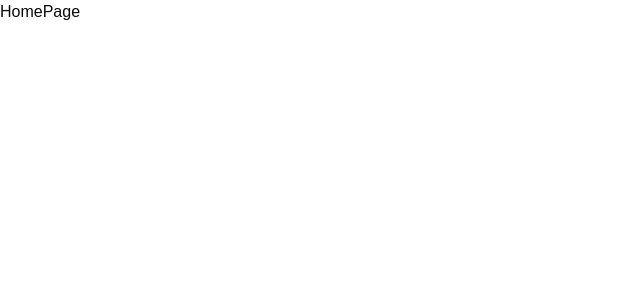
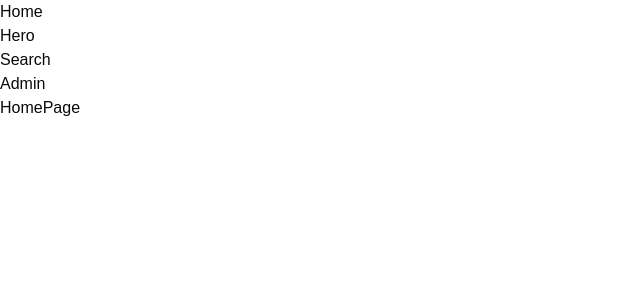
Before and after one commit to fabsotom97/heroes-app-spa, a React (Vite) app: page / in a window 1280 px wide. Shown: the top 300 px of the page, without its empty margins (0-640 px from the left). Built offline with nearby package versions, Linux system fonts and the light colour scheme.

Commit message:
added links to move between routes

```diff
--- a/src/heroes/layouts/HeroesLayout.tsx
+++ b/src/heroes/layouts/HeroesLayout.tsx
@@ -1,8 +1,39 @@
-import { Outlet } from "react-router";
+import { Link, Outlet } from "react-router";
+
+interface RouteLink {
+    path: string;
+    label: string;
+}
+
+const links: RouteLink[] = [
+    {
+        path: '/',
+        label: 'Home',
+    },
+    {
+        path: '/heroes/1',
+        label: 'Hero',
+    },
+    {
+        path: 'search',
+        label: 'Search',
+    },
+    {
+        path: '/admin',
+        label: 'Admin',
+    },
+];
 
 export const HeroesLayout = () => {
     return (
         <div>
+            <ul>
+                {links.map(link =>
+                    <li>
+                        <Link to={link.path}>{link.label}</Link>
+                    </li>)}
+            </ul>
+
             <Outlet />
         </div>
     );
```
